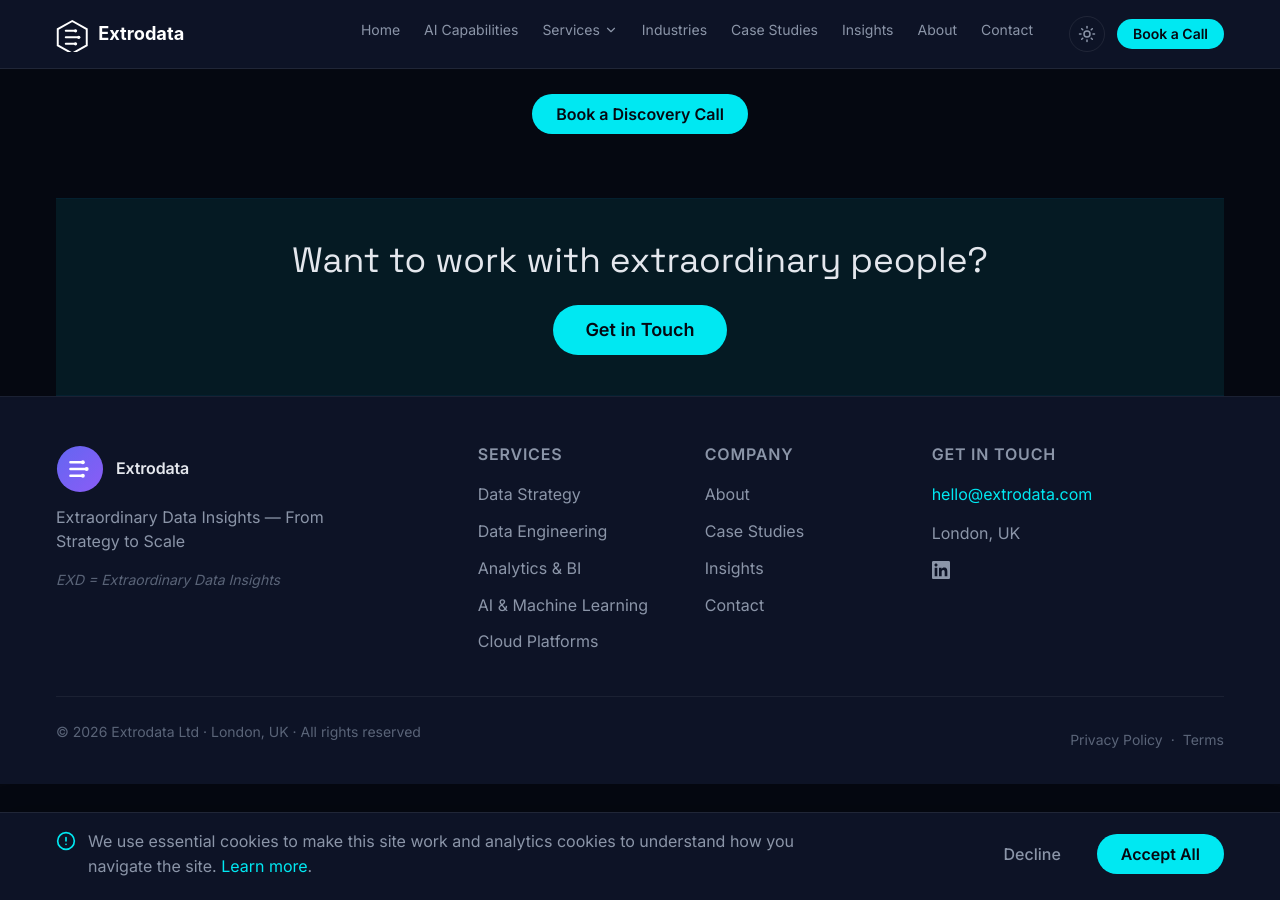
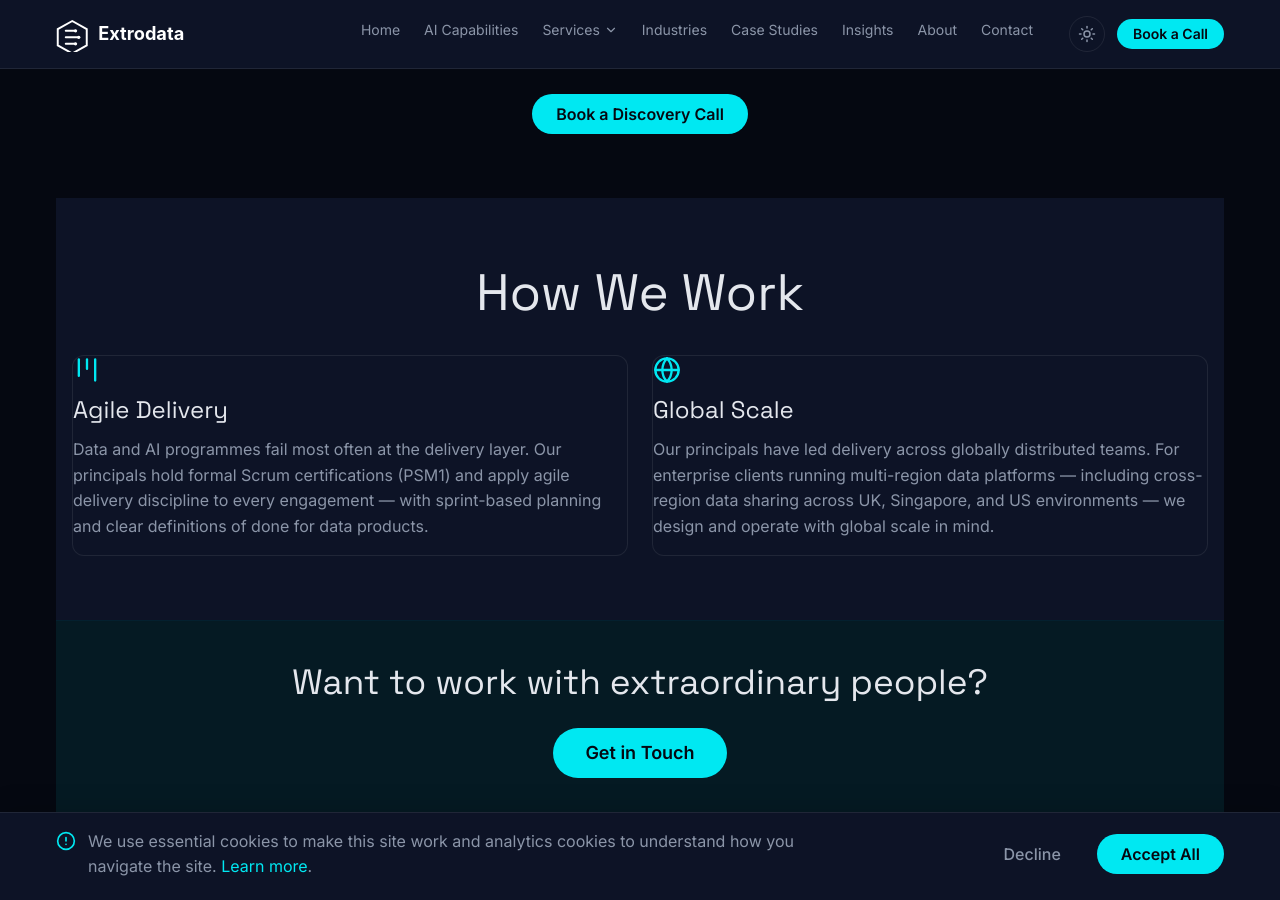
Before and after one commit to HBadhwar/extrodata, a Jekyll site: the page built from _pages/about.html, in a window 1280 px wide and 900 px high, scrolled down 4277 px. Built offline with Jekyll 4.4.1, drawn with Linux system fonts in a browser that asks for light colours.

Commit message:
Add delivery methodologies, DataOps/IaC tooling, and legacy migration capabilities

```diff
--- a/_pages/about.html
+++ b/_pages/about.html
@@ -260,6 +260,34 @@ permalink: /about/
 </section>
 
 <!-- ═══════════════════════════════════════════════════════
-      8. CTA BANNER
+      8. HOW WE WORK — Agile Delivery + Global Scale
+      ═══════════════════════════════════════════════════════ -->
+<section class="section" style="background:var(--color-surface);">
+  <div class="container">
+    <h2 class="reveal" style="text-align:center;margin-bottom:var(--space-8);">How We Work</h2>
+    <div class="values-grid">
+
+      <div class="card reveal">
+        <div class="card__icon" style="margin-bottom:var(--space-3);">
+          <i data-lucide="kanban" style="width:28px;height:28px;color:var(--color-primary);"></i>
+        </div>
+        <h3 class="card__heading">Agile Delivery</h3>
+        <p class="card__body">Data and AI programmes fail most often at the delivery layer. Our principals hold formal Scrum certifications (PSM1) and apply agile delivery discipline to every engagement — with sprint-based planning and clear definitions of done for data products.</p>
+      </div>
+
+      <div class="card reveal">
+        <div class="card__icon" style="margin-bottom:var(--space-3);">
+          <i data-lucide="globe" style="width:28px;height:28px;color:var(--color-primary);"></i>
+        </div>
+        <h3 class="card__heading">Global Scale</h3>
+        <p class="card__body">Our principals have led delivery across globally distributed teams. For enterprise clients running multi-region data platforms — including cross-region data sharing across UK, Singapore, and US environments — we design and operate with global scale in mind.</p>
+      </div>
+
+    </div>
+  </div>
+</section>
+
+<!-- ═══════════════════════════════════════════════════════
+      9. CTA BANNER
       ═══════════════════════════════════════════════════════ -->
 {% include cta-banner.html heading="Want to work with extraordinary people?" cta_text="Get in Touch" cta_url="/contact/" %}
--- a/_pages/services.html
+++ b/_pages/services.html
@@ -99,6 +101,8 @@ permalink: /services/
           <li>Snowflake, BigQuery, Redshift, Synapse architecture</li>
           <li>Lakehouse with Delta Lake, Iceberg, Hudi</li>
           <li>Multi-cloud strategy and cost optimisation</li>
+          <li>Infrastructure as Code (IaC): provisioning and managing cloud data infrastructure using Terraform and containerised workloads with Docker, ensuring repeatable, version-controlled environments</li>
+          <li>Legacy Big Data Migration: structured migration pathways from legacy Hadoop, Hive, and Cassandra architectures to modern lakehouse platforms (Databricks/Snowflake), consolidating your data estate and reducing infrastructure costs</li>
         </ul>
         <a href="{{ '/cloud-data-platforms/' | relative_url }}" class="btn btn--primary">Explore this service <i data-lucide="arrow-right" style="width:16px;height:16px;"></i></a>
       </div>
```
Also changed, not shown: other parts of _pages/services.html (+2 -0 lines).
